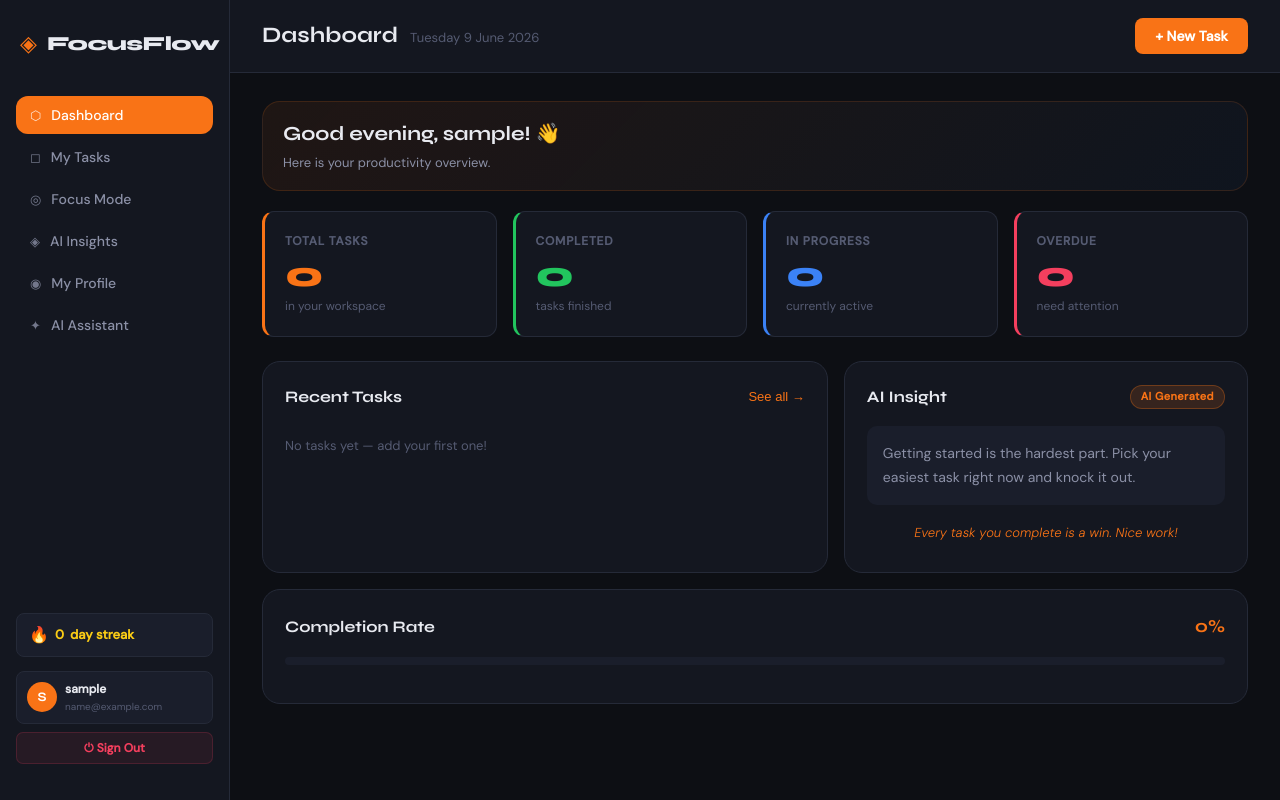
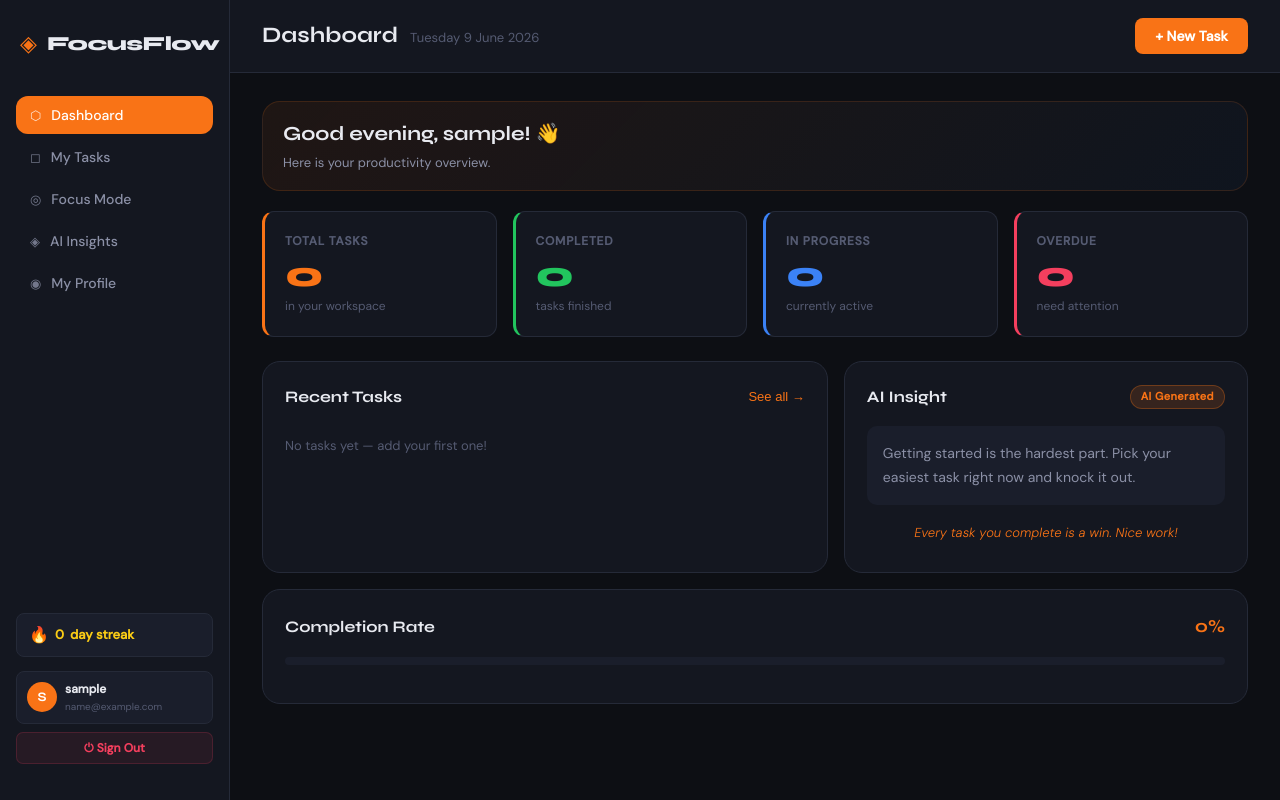
Before and after one commit to Ayanfegold537/focusflow, a Flask app: page / in a window 1280 px wide. Run offline with Flask 3, Linux system fonts and the light colour scheme; the visitor is signed in with stand-in values (Sample User, id 1); data that the repository does not hold is empty.

```diff
--- a/templates/index.html
+++ b/templates/index.html
@@ -34,9 +34,7 @@
     <button class="nav-item" data-view="profile" onclick="showView('profile')">
       <span class="nav-icon">◉</span> My Profile
     </button>
-    <button class="nav-item" data-view="chat" onclick="showView('chat')">
-      <span class="nav-icon">✦</span> AI Assistant
-    </button>
+
   </nav>
 
   <div class="sidebar-bottom">
```
